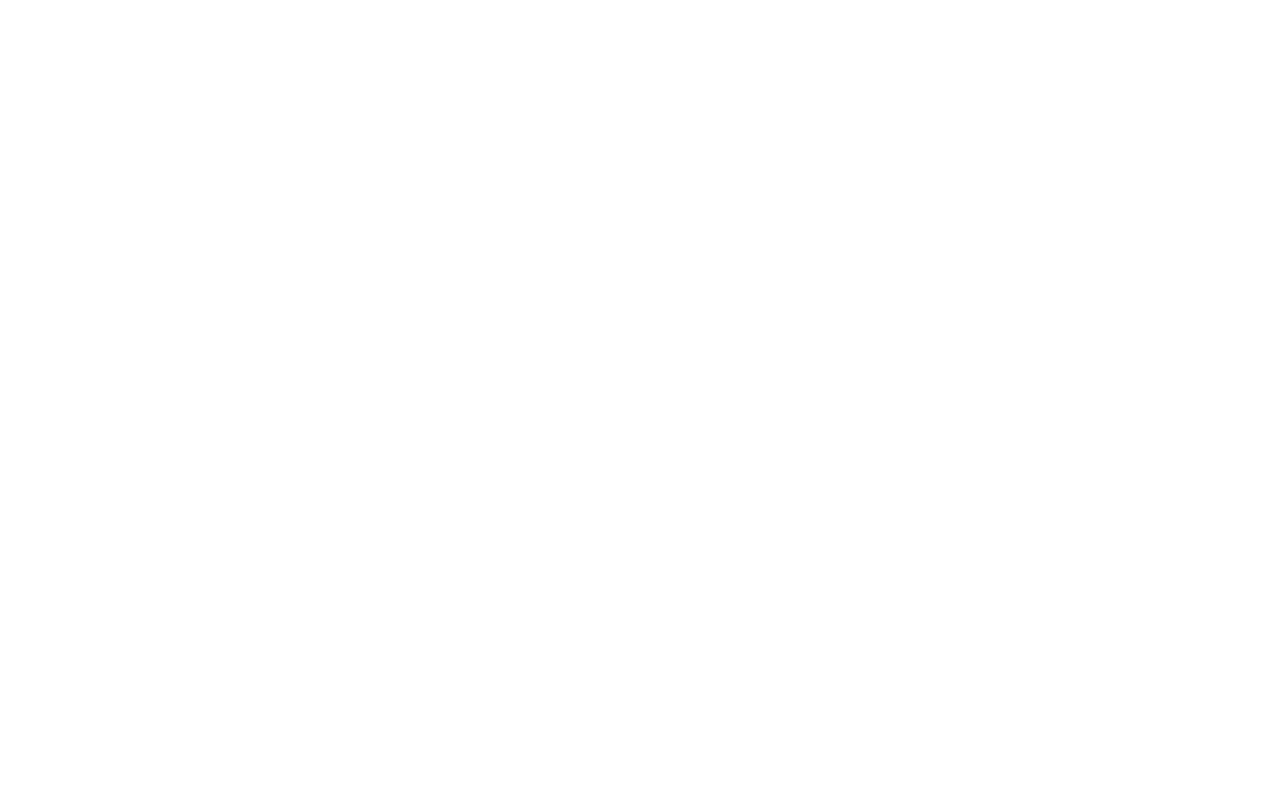
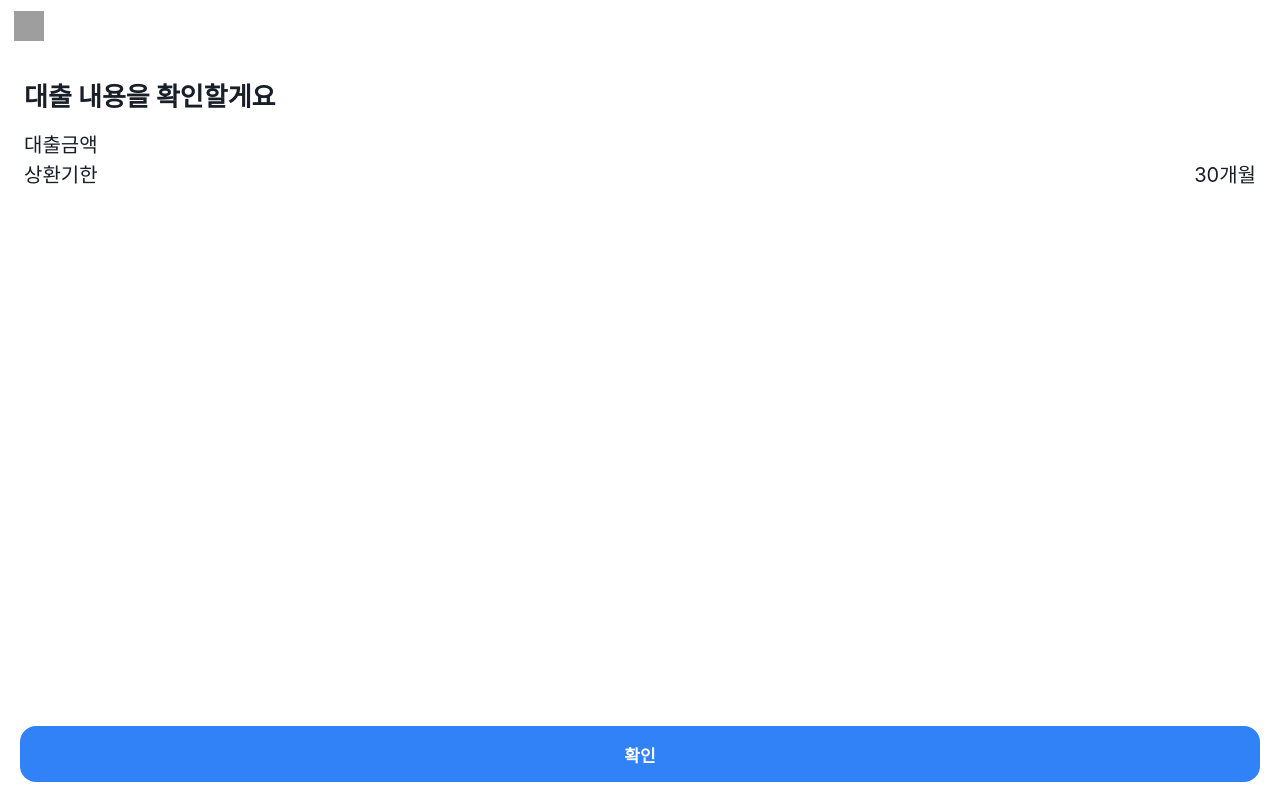
Before and after one commit to krim45/loan-vue, a Vue app: page /confirmation in a window 1280 px wide. Built offline with nearby package versions, Linux system fonts and the light colour scheme; grey boxes are pictures that could not be loaded.

Commit message:
-feat: Confirmation Page

```diff
--- a/src/pages/ConfirmationPage.vue
+++ b/src/pages/ConfirmationPage.vue
@@ -1,15 +1,49 @@
 <template>
-  <div>
-
-  </div>
+  <TheHeader />
+  <h3 class="top3">대출 내용을 확인할게요</h3>
+  <ul class="list-contianr">
+    <li class="list">
+      <span>대출금액</span>
+      <span>{{ formatPrice }}</span>
+    </li>
+    <li class="list">
+      <span>상환기한</span>
+      <span>{{ duration }}개월</span>
+    </li>
+  </ul>
+  <NextButton path="/complete">확인</NextButton>
 </template>
 
 <script>
+import TheHeader from "@/components/TheHeader.vue";
+import NextButton from "@/components/NextButton.vue";
+import { clearItem } from "@/utils/localStorage";
 export default {
-
-}
+  components: { TheHeader, NextButton },
+  props: ["duration", "formatPrice"],
+  // emits: ["update-loan", "update-duration"],
+  mounted() {
+    clearItem();
+  },
+};
 </script>
 
-<style>
+<style scoped>
+.list-contianr {
+  display: flex;
+  flex-direction: column;
+  padding: 0 24px;
+  margin: 16px 0;
+}
 
+.list {
+  display: flex;
+  justify-content: space-between;
+}
+
+span {
+  color: rgb(25, 31, 40);
+  font-size: 20px;
+  line-height: 1.5;
+}
 </style>
```
